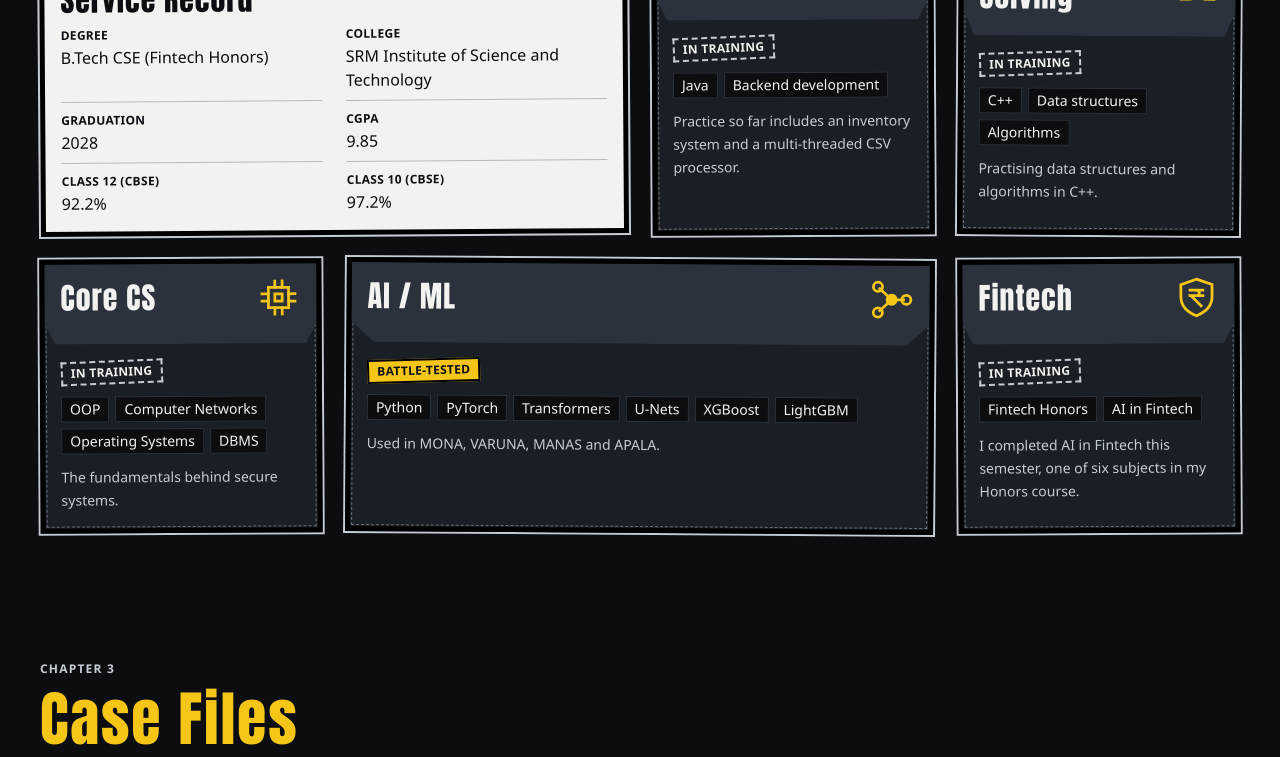
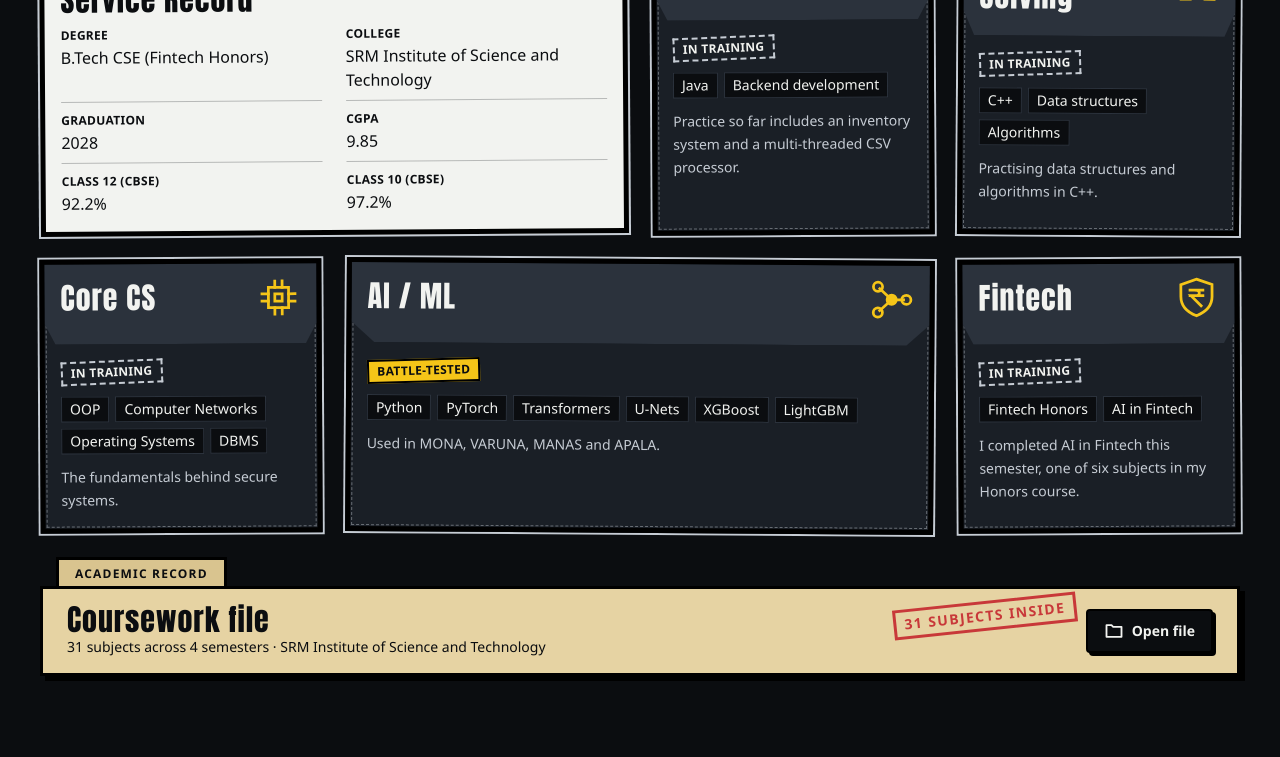
Before and after one commit to JayD108/PortFolio, a React (Vite) app: page / in a window 1280 px wide. Shown: the part 2000-2757 px from the top of the page. Built offline with nearby package versions, Linux system fonts and the light colour scheme; a web font is replaced by a local one.

Commit message:
Add the coursework file and rename the pilot to Captain Jay
The subject list stays closed until a visitor opens it.

```diff
--- /dev/null
+++ b/src/components/CourseworkFile.tsx
@@ -0,0 +1,71 @@
+import { useId, useState } from 'react'
+import { coursework } from '../content/coursework'
+
+/** A closed manila folder. The subject list only renders after a visitor opens it. */
+export function CourseworkFile() {
+  const [open, setOpen] = useState(false)
+  const contentId = useId()
+  const total = coursework.semesters.reduce((sum, semester) => sum + semester.subjects.length, 0)
+
+  return (
+    <section aria-label={coursework.title} className="grid">
+      {/* Folder tab */}
+      <div className="folder-tab ml-4 w-fit border-[3px] border-b-0 border-black bg-[#d9c48f] px-4 pb-1 pt-1.5 text-xs font-bold uppercase tracking-widest text-ink">
+        Academic record
+      </div>
+
+      <div className="folder relative border-[3px] border-black bg-[#e6d3a3] text-ink shadow-[5px_5px_0_#000]">
+        <div className="flex flex-wrap items-center justify-between gap-3 px-4 py-4 sm:px-6">
+          <div className="grid gap-0.5">
+            <h3 className="comic-heading text-3xl leading-none">{coursework.title}</h3>
+            <p className="text-sm font-medium">
+              {coursework.summary} · SRM Institute of Science and Technology
+            </p>
+          </div>
+          <button
+            type="button"
+            aria-expanded={open}
+            aria-controls={contentId}
+            onClick={() => setOpen(!open)}
+            className="sfx-host relative inline-flex min-h-11 items-center gap-2 rounded-sm border-2 border-black bg-ink px-4 text-sm font-bold text-paper shadow-[3px_3px_0_#000] hover:bg-signal hover:text-ink"
+          >
+            <svg viewBox="0 0 24 24" aria-hidden="true" className="size-5" fill="none" stroke="currentColor" strokeWidth="2.2" strokeLinejoin="round">
+              {open ? <path d="M3 7h6l2 2h10v10H3Z" /> : <path d="M3 5h6l2 2h10v12H3Z" />}
+            </svg>
+            {open ? coursework.closeLabel : coursework.openLabel}
+          </button>
+        </div>
+
+        {!open && (
+          <p aria-hidden="true" className="folder-stamp pointer-events-none absolute right-40 top-3 hidden -rotate-6 border-[3px] border-blood px-2 py-0.5 text-sm font-black uppercase tracking-widest text-blood opacity-80 md:block">
+            {total} subjects inside
+          </p>
+        )}
+
+        <div id={contentId} hidden={!open} className="border-t-[3px] border-dashed border-black/50 px-4 pb-5 pt-4 sm:px-6">
+          {open && (
+            <ol className="m-0 grid list-none gap-5 p-0 sm:grid-cols-2 xl:grid-cols-4">
+              {coursework.semesters.map((semester) => (
+                <li key={semester.number} className="grid content-start gap-2 border-2 border-black bg-paper p-3">
+                  <div className="flex items-baseline justify-between gap-2 border-b-2 border-black pb-1.5">
+                    <h4 className="comic-heading m-0 text-2xl leading-none">Semester {semester.number}</h4>
+                    <span className="text-xs font-semibold">{semester.session}</span>
+                  </div>
+                  <ul className="m-0 grid list-none gap-1 p-0 text-sm leading-snug">
+                    {semester.subjects.map((subject) => (
+                      <li key={subject} className="flex gap-2">
+                        <span aria-hidden="true" className="mt-[0.45em] size-1.5 shrink-0 bg-ink" />
+                        <span>{subject}</span>
+                      </li>
+                    ))}
+                  </ul>
+                  <p className="m-0 border-t border-black/30 pt-1.5 text-xs font-bold uppercase tracking-wide">SGPA {semester.sgpa}</p>
+                </li>
+              ))}
+            </ol>
+          )}
+        </div>
+      </div>
+    </section>
+  )
+}
--- a/src/components/TrainingArc.tsx
+++ b/src/components/TrainingArc.tsx
@@ -1,6 +1,7 @@
 import { serviceRecord } from '../content/site'
 import { statusLabels, training, type PouchIcon, type SkillStatus } from '../content/training'
 import { ChapterHeader, Reveal, Sfx, Todo } from './Comic'
+import { CourseworkFile } from './CourseworkFile'
 import { PouchIcon as PouchIconArt } from './PouchIcon'
 
 // Keeps every grid row full: AI / ML gets the extra width on desktop, Fintech on tablets.
@@ -84,6 +85,10 @@ export function TrainingArc() {
           </Reveal>
         ))}
       </div>
+
+      <Reveal>
+        <CourseworkFile />
+      </Reveal>
     </section>
   )
 }
--- /dev/null
+++ b/src/content/coursework.ts
@@ -0,0 +1,78 @@
+// Subjects from my B.Tech record at SRM Institute of Science and Technology.
+// Shown in a closed file in the Training Arc that only opens when a visitor clicks it.
+// To add a semester, copy one block below and change its fields.
+
+export type Semester = {
+  number: number
+  session: string
+  sgpa: string
+  subjects: string[]
+}
+
+export const coursework = {
+  title: 'Coursework file',
+  summary: '31 subjects across 4 semesters',
+  openLabel: 'Open file',
+  closeLabel: 'Close file',
+  semesters: [
+    {
+      number: 1,
+      session: 'Dec 2024',
+      sgpa: '9.68',
+      subjects: [
+        'Programming for Problem Solving',
+        'Calculus and Linear Algebra',
+        'Semiconductor Physics and Computational Methods',
+        'Introduction to Computational Biology',
+        'Communicative English',
+        'Philosophy of Engineering',
+        'Basic Civil and Mechanical Workshop',
+        'Professional Skills and Practices',
+        'NSO',
+      ],
+    },
+    {
+      number: 2,
+      session: 'May 2025',
+      sgpa: '9.91',
+      subjects: [
+        'Object Oriented Design and Programming',
+        'Advanced Calculus and Complex Analysis',
+        'Electrical and Electronics Engineering',
+        'Chemistry',
+        'Engineering Graphics and Design',
+        'German',
+        'Environmental Science',
+        'Constitution of India',
+      ],
+    },
+    {
+      number: 3,
+      session: 'Nov 2025',
+      sgpa: '9.83',
+      subjects: [
+        'Data Structures and Algorithms',
+        'Operating Systems',
+        'Computer Organization and Architecture',
+        'Advanced Programming Practice',
+        'Transforms and Boundary Value Problems',
+        'Design Thinking and Methodology',
+        'Professional Ethics',
+      ],
+    },
+    {
+      number: 4,
+      session: 'May 2026',
+      sgpa: '10.00',
+      subjects: [
+        'Design and Analysis of Algorithms',
+        'Database Management Systems',
+        'Artificial Intelligence',
+        'Digital Image Processing',
+        'Probability and Queueing Theory',
+        'Social Engineering',
+        'Universal Human Values II: Understanding Harmony and Ethical Human Conduct',
+      ],
+    },
+  ] satisfies Semester[],
+}
--- a/src/content/fun.ts
+++ b/src/content/fun.ts
@@ -2,7 +2,7 @@
 
 export const jet = {
   // Shown once per visit, when the reader first reaches Case Files.
-  captain: 'Captain Dubey here, flying over Null City.',
+  captain: 'Captain Jay here, flying over Null City.',
   message: "I'm running low on coffee. Got a role, a project or a question? Send the signal and I'll come in to land.",
   cta: 'Send the signal',
   dismiss: 'Not now',
```
